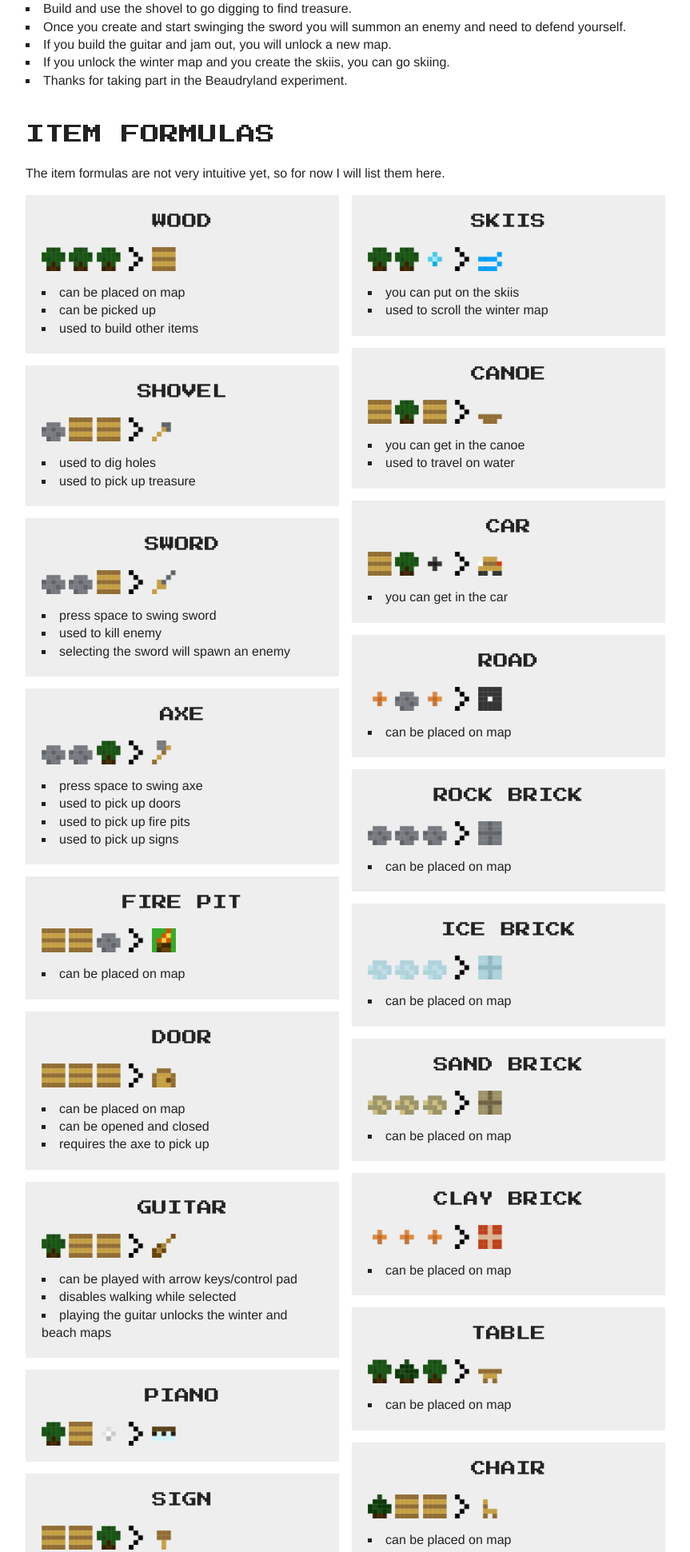
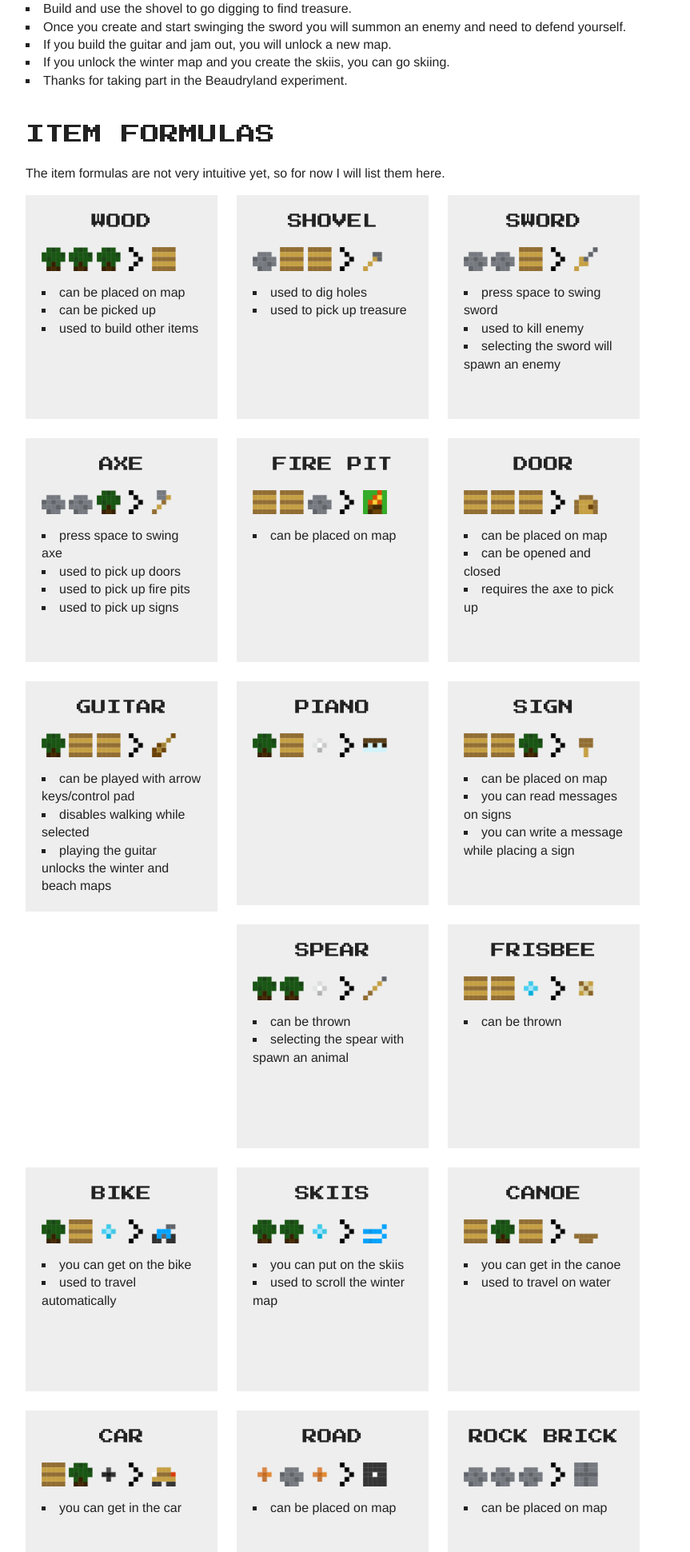
Before and after one commit to mattbeaudry/beaudryland, a PHP site: the page made by beaudryland.php in a window 1280 px wide. Shown: the part 1152-3093 px from the top of the page at 80% size, without its empty margins (208-1071 px from the left). Run offline with PHP 8.4, Linux system fonts and the light colour scheme; a user stored in the database is signed in; data comes from the database, SQL or seed files in the repository; data that the repository does not hold is empty; style sheets or scripts are compiled from the project's sources.

Commit message:
cleaned up help section - item formula cards

```diff
--- a/beaudryland.php
+++ b/beaudryland.php
@@ -183,7 +183,7 @@ if (!(isset($_SESSION['username']) && $_SESSION['username'] != '')) {
 
 		        <p>The item formulas are not very intuitive yet, so for now I will list them here.</p>
 
-		        <ul class="item-formulas multi-column-2">
+		        <ul class="item-formulas">
 		        	<li>
 		        		<h3>Wood</h3>
 		        		<img src="img/block-tree.png" title="Tree">
--- a/css/main.css
+++ b/css/main.css
@@ -447,6 +447,11 @@ hr {
   background-color: #eee;
   padding: 20px;
   list-style: none;
+  width: 30%;
+  margin-right: 3%;
+  margin-bottom: 3%;
+  float: left;
+  min-height: 280px;
 }
 .item-formulas h3 {
   margin-top: 0;
--- a/css/main.less
+++ b/css/main.less
@@ -453,9 +453,14 @@ hr {
 }
 .item-formulas > li {
 	margin-bottom: 15px;
-	background-color:#eee;
+	background-color: #eee;
 	padding: 20px;
-	list-style:none;
+	list-style: none;
+	width: 30%;
+	margin-right: 3%;
+	margin-bottom: 3%;
+	float: left;
+	min-height: 280px;
 }
 .item-formulas h3 {
 	margin-top:0;
```
Also changed, not shown: img/item-bed.png (deleted).
